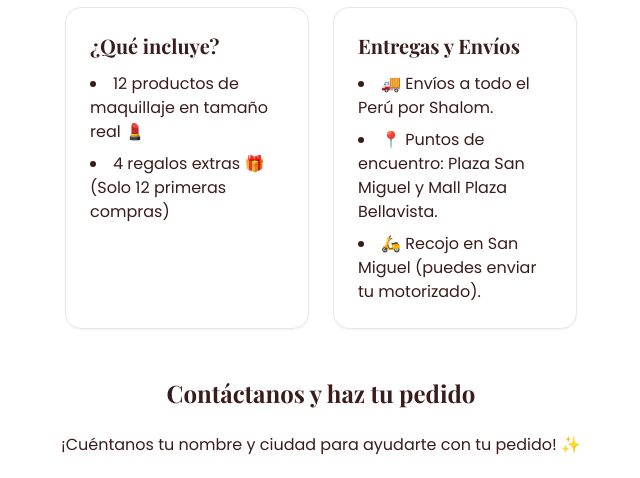
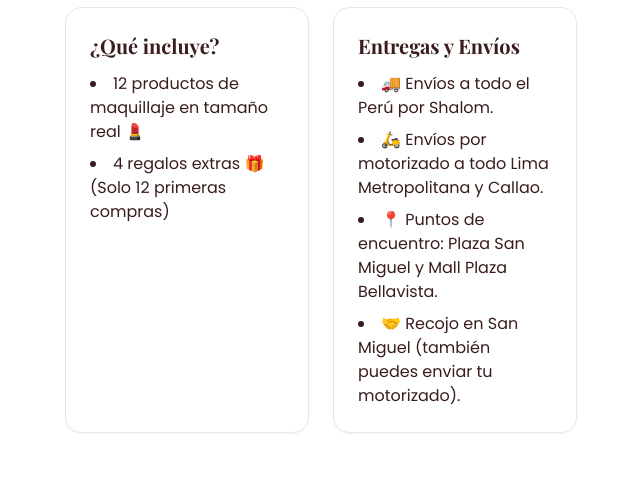
Before and after one commit to RicardoYalico/glossy-landing-page, a plain HTML site: page index.html in a window 1280 px wide. Shown: the part 5500-5978 px from the top of the page, without its empty margins (319-959 px from the left). Drawn offline with nearby package versions, Linux system fonts and the light colour scheme.

Commit message:
Second Commit

```diff
--- a/index.html
+++ b/index.html
@@ -633,9 +633,10 @@
                 <div class="bg-bg-color-light p-6 rounded-2xl shadow-sm border border-bg-color-medium">
                     <h4 class="font-playfair text-xl font-bold text-wine-red mb-3">Entregas y Envíos</h4>
                      <ul class="list-disc list-inside space-y-2 text-text-dark">
-                        <li>🚚 Envíos a todo el Perú por Shalom.</li>
-                        <li>📍 Puntos de encuentro: Plaza San Miguel y Mall Plaza Bellavista.</li>
-                        <li>🛵 Recojo en San Miguel (puedes enviar tu motorizado).</li>
+                    <li>🚚 Envíos a todo el Perú por Shalom.</li>
+                    <li>🛵 Envíos por motorizado a todo Lima Metropolitana y Callao.</li>
+                    <li>📍 Puntos de encuentro: Plaza San Miguel y Mall Plaza Bellavista.</li>
+                    <li>🤝 Recojo en San Miguel (también puedes enviar tu motorizado).</li>
                     </ul>
                 </div>
             </div>
```
